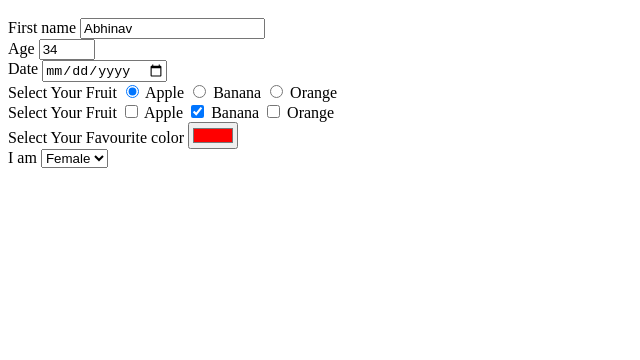
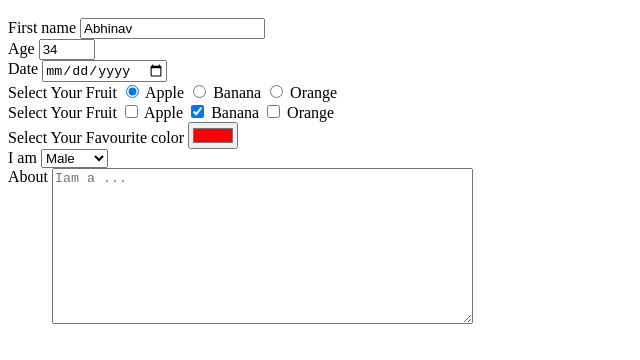
Before and after one commit to abhinav1430/my_git_proj, a plain HTML site: page websitedemos/forms_inputs/forms.html in a window 1280 px wide. Shown: the part 48-408 px from the top of the page, without its empty margins (0-640 px from the left). Drawn offline with Linux system fonts and the light colour scheme.

Commit message:
Add files via upload

```diff
--- a/websitedemos/forms_inputs/forms.html
+++ b/websitedemos/forms_inputs/forms.html
@@ -35,13 +35,19 @@
                 <input type="color" id="color" value="#ff0000">
             </div>
             <div>
-                <label for="gender"> I am</label>
+                <label for="gender">I am </label>
                 <select type="gender" id="gender">
-                <option value="Male">Male</option>
-                <option value="Female" selected>Female</option>
+                <option value="Male" selected>Male</option>
+                <option value="Female" >Female</option>
                 <option value="Other">Other</option>
+                </select>
+            </div>
             </div>
 
+            <div>
+                <label for="about">About</label>
+                <textarea name="about" id="about" cols="50" rows="10" style="vertical-align: top;" placeholder="Iam a ..."></textarea>
+            </div>
         </form>
     </body>
 </html>
```
